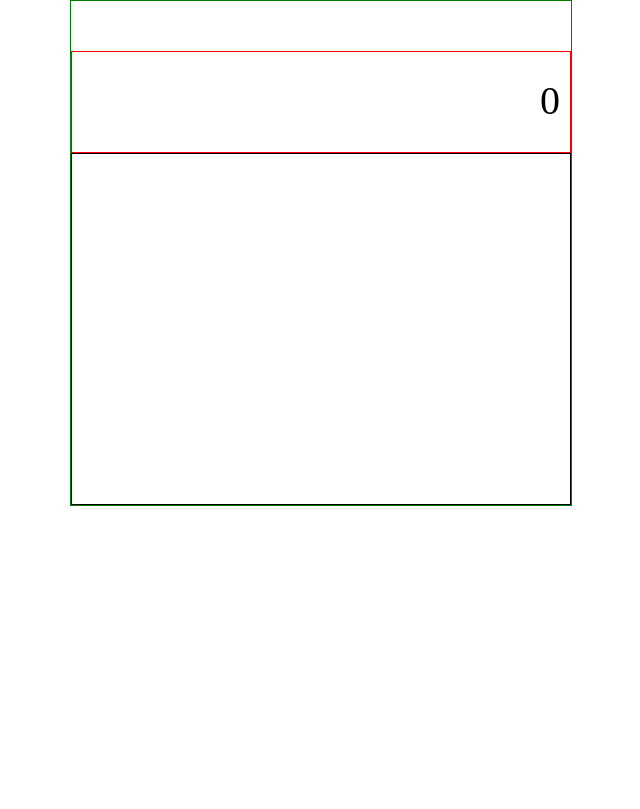
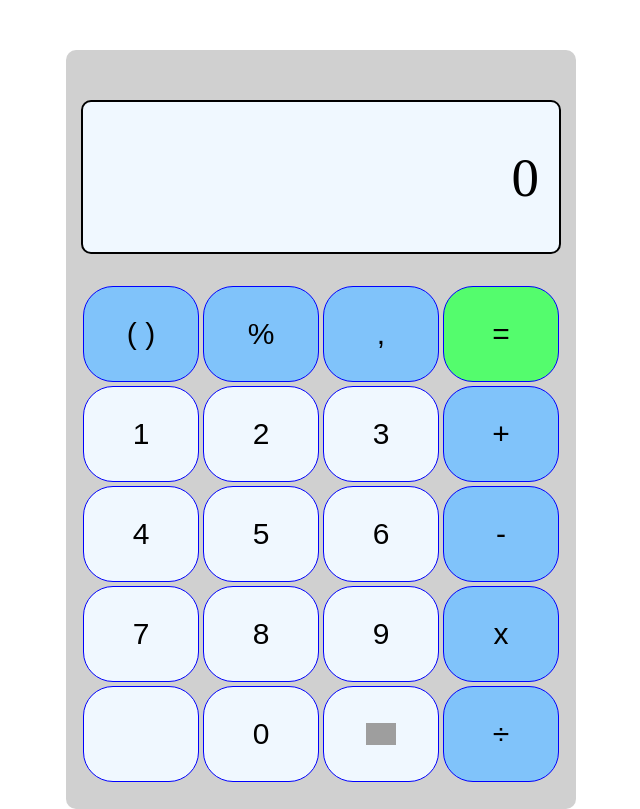
Before and after one commit to PedroUila/DevWeb-Projetos, a plain HTML site: page MeusProjetos/ProjetoCalculadora/index.html in a window 1280 px wide. Shown: the top 809 px of the page, without its empty margins (361-1001 px from the left). Drawn offline with Linux system fonts and the light colour scheme; grey boxes are pictures that could not be loaded.

Commit message:
Atualização do projeto

```diff
--- a/MeusProjetos/ProjetoCalculadora/estilo.css
+++ b/MeusProjetos/ProjetoCalculadora/estilo.css
@@ -7,29 +7,64 @@
 body {
     width: 1364px;
     margin: auto;
-
 }
 
 #calculadora {
-    border: 1px solid green;
-    width: 500px;
+    position: relative;
+    background-color: #d0d0d0;
+    width: 480px;
     margin: auto;
+    padding: 50px 15px 25px 15px;
+    border-radius: 10px;
+    margin: 50px auto 0px auto;
 }
 
 #display {
-    border: 1px solid red;
-    height: 100px;
-    margin: 50px auto 0px auto;
-    text-align: right;
-} #display p{
-    margin-top: auto;
-    font-size: 40px;
-    margin-top: 25px;
-    margin-right: 10px;
+    border: 2px solid black;
+    background-color: aliceblue;
+    display: flex;
+    justify-content: right;
+    align-items: center;
+    padding-right: 20px;
+    font-size: 55px;
+    font-family: 'Times New Roman', Times, serif;
+    height: 150px;
+    border-radius: 10px;
 }
 
-#botoes {
-    border: 1px solid black;
+#area_botoes {
     display: grid;
-    height: 350px;
+    height: 500px;
+    margin-top: 30px;
+    grid-template-columns: 120px 120px 120px 120px;
+    grid-template-rows: 100px 100px 100px;
+    font-size: 35px;
 }
+
+.botao {
+    border: 1px solid blue;
+    background-color: aliceblue;
+    display: flex;
+    justify-content: center;
+    align-items: center;
+    margin: 2px;
+    border-radius: 30px;
+    font-size: 30px;
+    font-family: Arial, Helvetica, sans-serif;
+} .botao:hover {
+    background-color: #d7dcef;
+    border: 1px solid #001573;
+}
+
+
+.operacao {
+    background-color: #80c3fa;
+} .operacao:hover {
+    background-color: #a2d1f7;
+}
+
+.resultado {
+    background-color: #54fc6d;
+} .resultado:hover{
+    background-color: #05dc0f;
+}
--- a/MeusProjetos/ProjetoCalculadora/index.html
+++ b/MeusProjetos/ProjetoCalculadora/index.html
@@ -10,10 +10,29 @@
 <body>
     <div id="calculadora">
         <div id="display">
-            <p>0</p>
+            0
         </div>
-        <div id="botoes">
-
+        <div id="area_botoes">
+            <button class="botao operacao">( )</button>
+            <button class="botao operacao">%</button>
+            <button class="botao operacao">,</button>
+            <button class="botao resultado">=</button>
+            <button class="botao">1</button>
+            <button class="botao">2</button>
+            <button class="botao">3</button>
+            <button class="botao operacao">+</button>
+            <button class="botao">4</button>
+            <button class="botao">5</button>
+            <button class="botao">6</button>
+            <button class="botao operacao">-</button>
+            <button class="botao">7</button>
+            <button class="botao">8</button>
+            <button class="botao">9</button>
+            <button class="botao operacao">x</button>
+            <button class="botao"></button>
+            <button class="botao">0</button>
+            <button class="botao apagar"><img src="https://cdn-icons-png.flaticon.com/512/3602/3602247.png" width="30"></button>
+            <button class="botao operacao">÷</button>
         </div>
     </div>
 </body>
```
